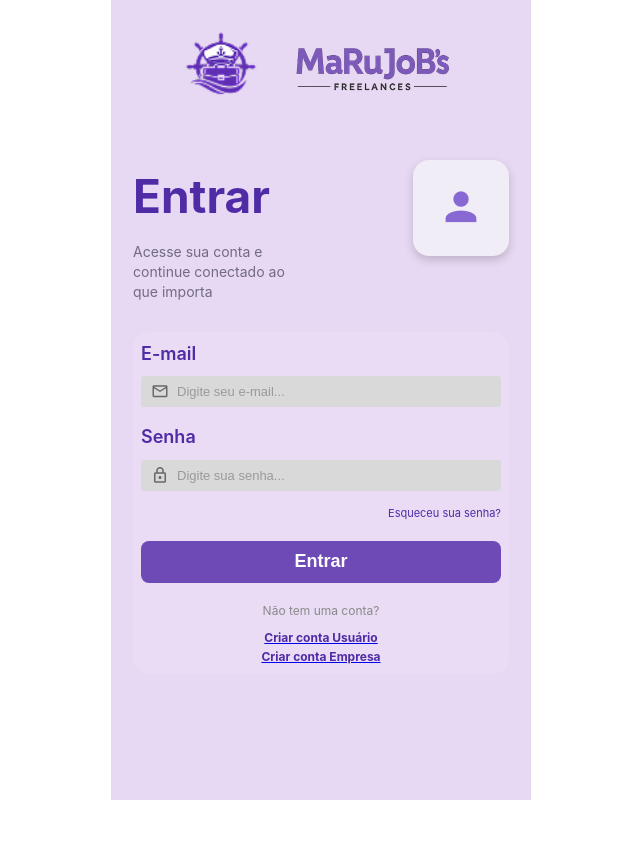
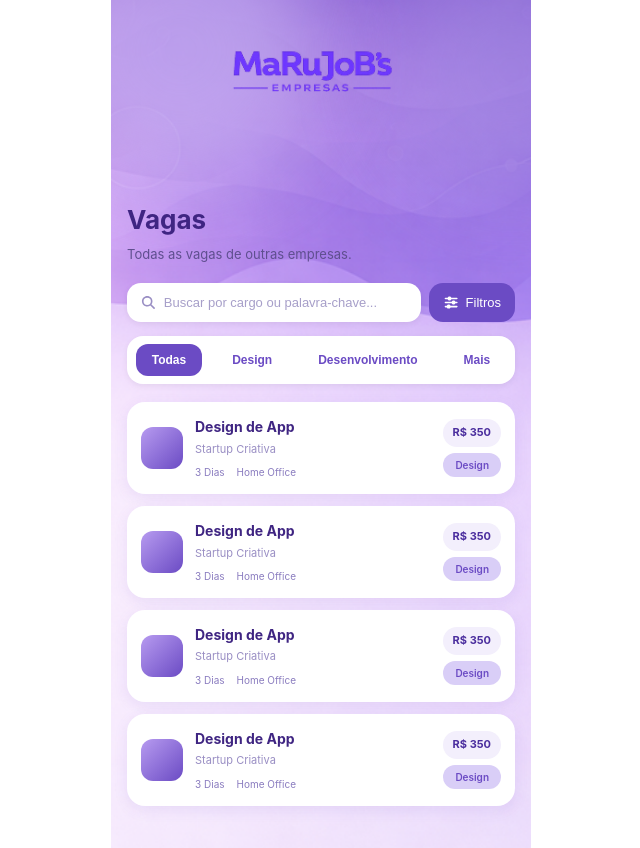
Before and after one commit to MaRuJoBs/Front_marujob, a Vue app: page / in a window 1280 px wide. Shown: the whole page, without its empty margins (319-959 px from the left). Before the commit the page ends 800 px from the top, so only its background shows below. Built offline with nearby package versions, Linux system fonts and the light colour scheme; no server answers.

Commit message:
Vagas Empresa quase terminado

```diff
--- a/src/App.vue
+++ b/src/App.vue
@@ -1,11 +1,11 @@
 <script setup>
 import Footer from './components/Footer.vue'
+import Vagasemp from './components/VagasempComponent.vue'
 </script>
 
 <template>
   <div class="app">
-    <router-view />
-
+    <Vagasemp />
     <Footer v-if="!$route.meta.hideFooter" />
   </div>
 </template>
```
